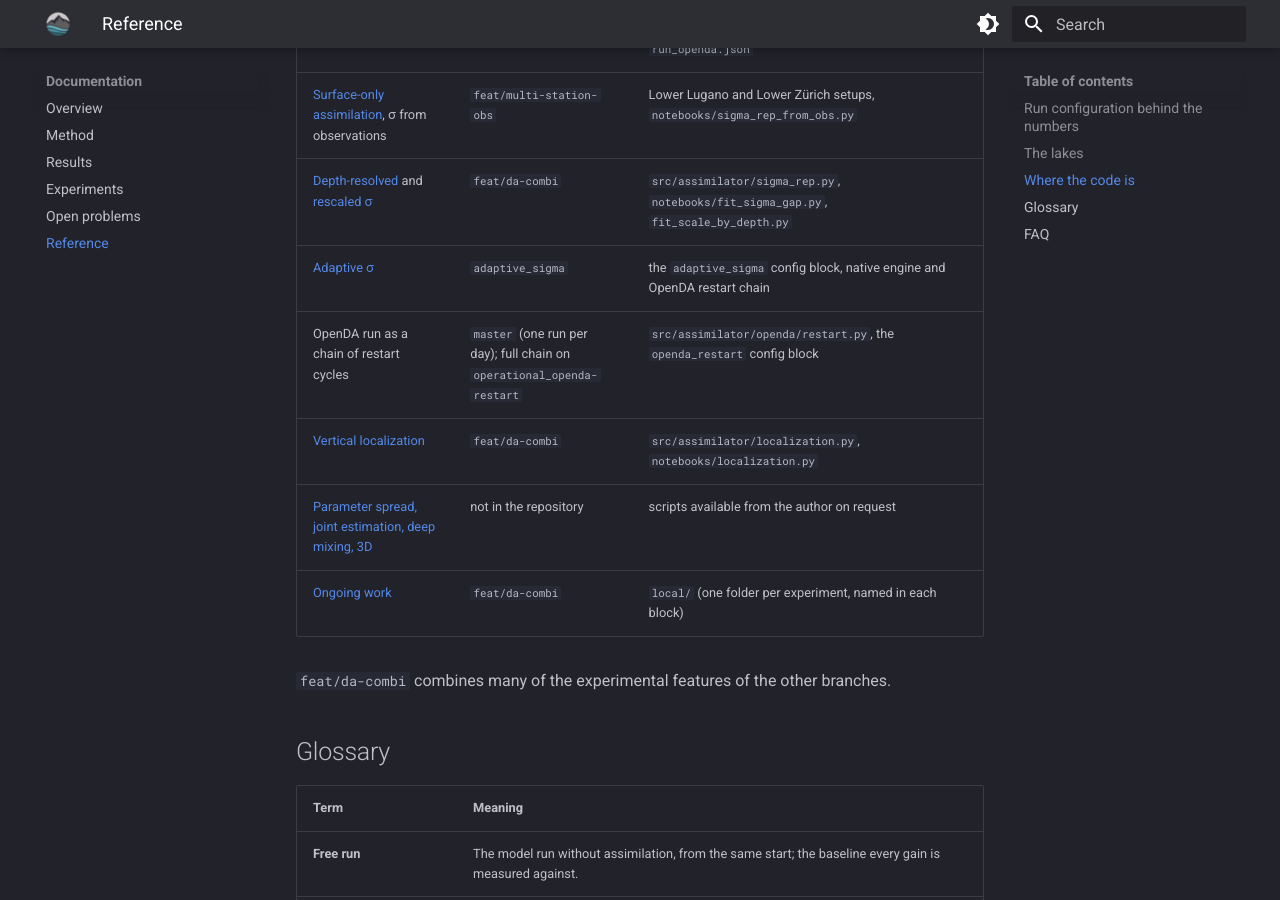
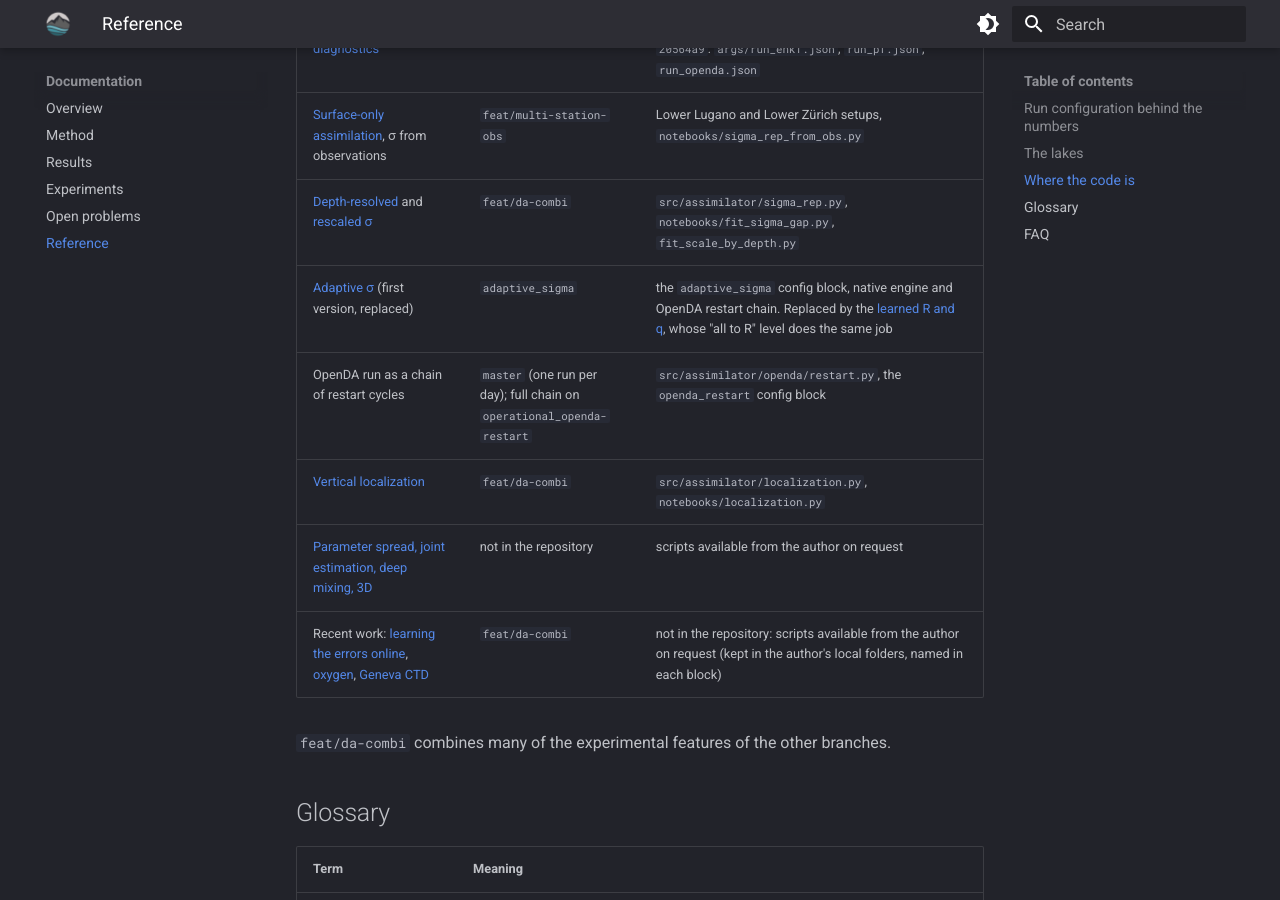
Before and after one commit to eawag-surface-waters-research/alplakes-data-assimilation, an MkDocs documentation site: the page built from docs/workblog/reference.md, in a window 1280 px wide and 900 px high, scrolled down 2821 px. Built offline with MkDocs 1.6.1 and Material for MkDocs 9.7.7, drawn with Linux system fonts in a browser that asks for light colours; some of the changed text lies outside the part shown.

Commit message:
documenting experiments

```diff
--- a/docs/workblog/reference.md
+++ b/docs/workblog/reference.md
@@ -46,11 +46,11 @@ Where the values come from: the `simplified_final` runs at `20564a9` (observatio
 | [Filter comparison and diagnostics](results.md) | `master` | one flat config per run (`examples/enkf.json`); at `20564a9`: `args/run_enkf.json`, `run_pf.json`, `run_openda.json` |
 | [Surface-only assimilation](experiments.md#surface-only), σ from observations | `feat/multi-station-obs` | Lower Lugano and Lower Zürich setups, `notebooks/sigma_rep_from_obs.py` |
 | [Depth-resolved](experiments.md#sigma-depth) and [rescaled σ](experiments.md#sigma-scaled) | `feat/da-combi` | `src/assimilator/sigma_rep.py`, `notebooks/fit_sigma_gap.py`, `fit_scale_by_depth.py` |
-| [Adaptive σ](experiments.md#adaptive-sigma) | `adaptive_sigma` | the `adaptive_sigma` config block, native engine and OpenDA restart chain |
+| [Adaptive σ](experiments.md#adaptive-sigma) (first version, replaced) | `adaptive_sigma` | the `adaptive_sigma` config block, native engine and OpenDA restart chain. Replaced by the [learned R and q](experiments.md#uncertainty-band), whose "all to R" level does the same job |
 | OpenDA run as a chain of restart cycles | `master` (one run per day); full chain on `operational_openda-restart` | `src/assimilator/openda/restart.py`, the `openda_restart` config block |
 | [Vertical localization](experiments.md#localization) | `feat/da-combi` | `src/assimilator/localization.py`, `notebooks/localization.py` |
 | [Parameter spread, joint estimation, deep mixing, 3D](experiments.md#model-spread) | not in the repository | scripts available from the author on request |
-| [Ongoing work](experiments.md#ongoing) | `feat/da-combi` | `local/` (one folder per experiment, named in each block) |
+| Recent work: [learning the errors online](experiments.md#online-errors), [oxygen](experiments.md#to2-profiler), [Geneva CTD](experiments.md#geneva-ctd) | `feat/da-combi` | not in the repository: scripts available from the author on request (kept in the author's local folders, named in each block) |
 
 `feat/da-combi` combines many of the experimental features of the other branches.
 
```
Also changed, not shown: other parts of docs/workblog/reference.md (+1 -1 lines), docs/workblog/experiments.md (+3 -3 lines), docs/workblog/method.md (+2 -2 lines), docs/images/21_aegeri_adaptive_profile.png (deleted), docs/images/38_uncertainty_band.png (deleted), docs/images/39_upperlugano_wind_buoy_vs_station.png (deleted), docs/images/40_upperlugano_wind_noise_realism.png (deleted), docs/images/41_upperlugano_forecast_ladder.png (deleted).
